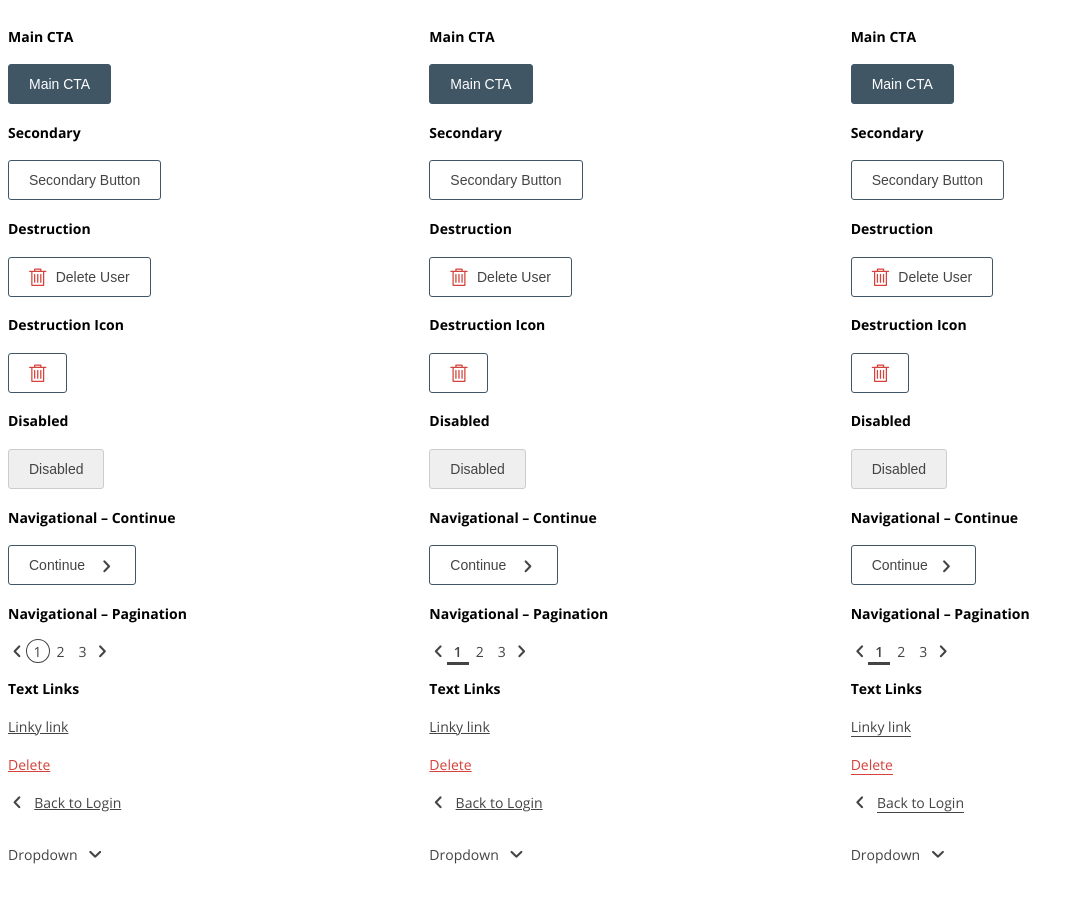
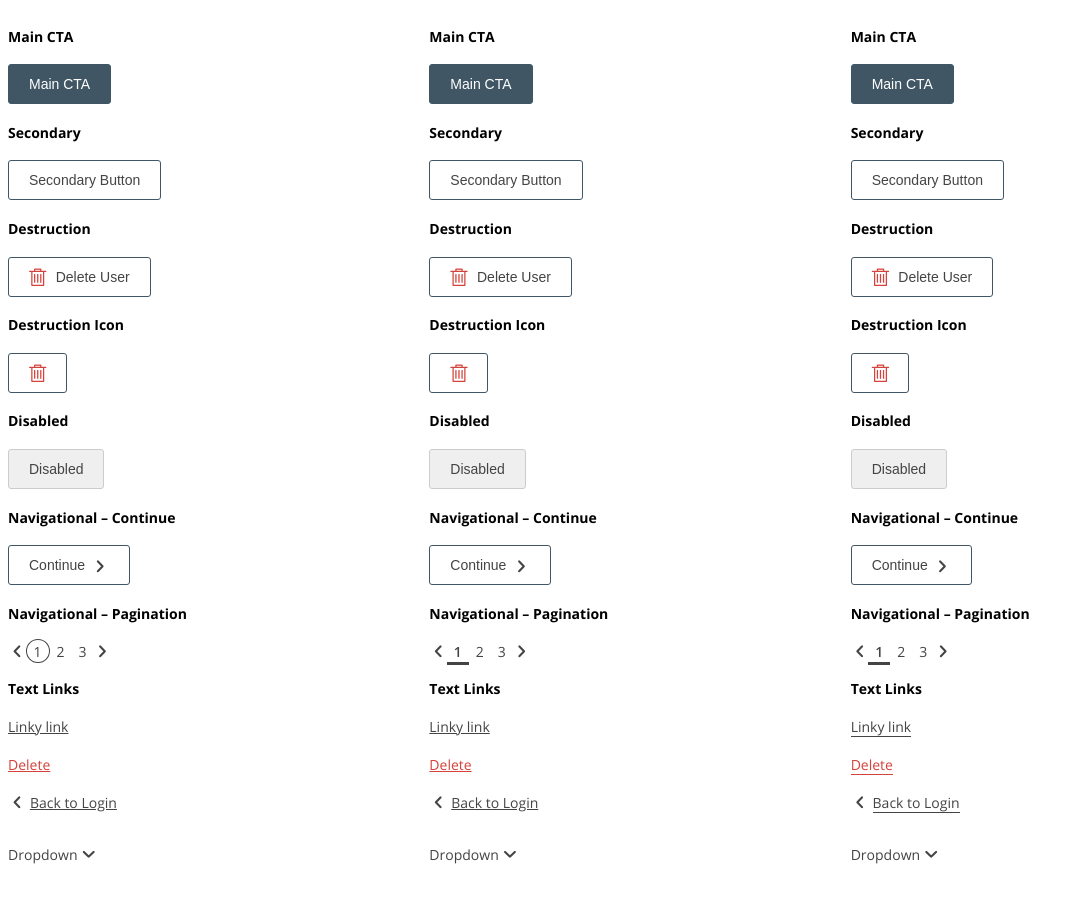
Before and after one commit to cardner/buttons, a plain HTML site: page index.html in a window 1280 px wide. Shown: the whole page, without its empty margins (0-1084 px from the left). Drawn offline with Linux system fonts and the light colour scheme.

Commit message:
fixing margins and padding

```diff
--- a/main.css
+++ b/main.css
@@ -32,10 +32,10 @@ main section * {
   font-size: 1.25em;
 }
 .icon:after {
-  padding-left: 0.5em;
+  padding-left: 0.125em;
 }
 .icon:before {
-  padding-right: 0.5em;
+  padding-right: 0.25em;
 }
 .icon:before:hover, .icon:after:hover {
   box-shadow: none;
@@ -543,7 +543,7 @@ button.a--destruction-ico:before {
   box-shadow: none;
   display: inline-block;
   position: relative;
-  padding-left: 6px;
+  padding-left: 2px;
   width: auto;
   right: auto;
   height: auto;
```
